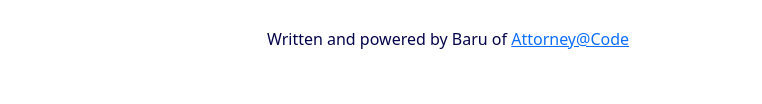
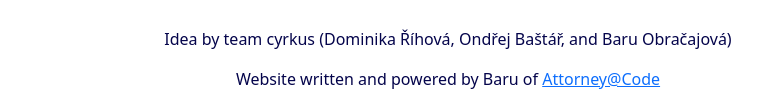
Before and after one commit to attorneyatcode/PastPort, a plain HTML site: page index.html in a window 1280 px wide. Shown: the part 1540-1644 px from the top of the page, without its empty margins (192-954 px from the left). Before the commit the page ends 1607 px from the top, so only its background shows below. Drawn offline with nearby package versions, Linux system fonts and the light colour scheme.

Commit message:
Update index.html

```diff
--- a/index.html
+++ b/index.html
@@ -40,7 +40,8 @@
 
     <div class="container">
         <br>
-        <p>Written and powered by Baru of <a href="https://attorneyatcode.com">Attorney@Code</a></p>
+        <p>Idea by team cyrkus (Dominika Říhová, Ondřej Baštář, and Baru Obračajová)</p>
+        <p>Website written and powered by Baru of <a href="https://attorneyatcode.com">Attorney@Code</a></p>
     </div>
 </main>
 
```
